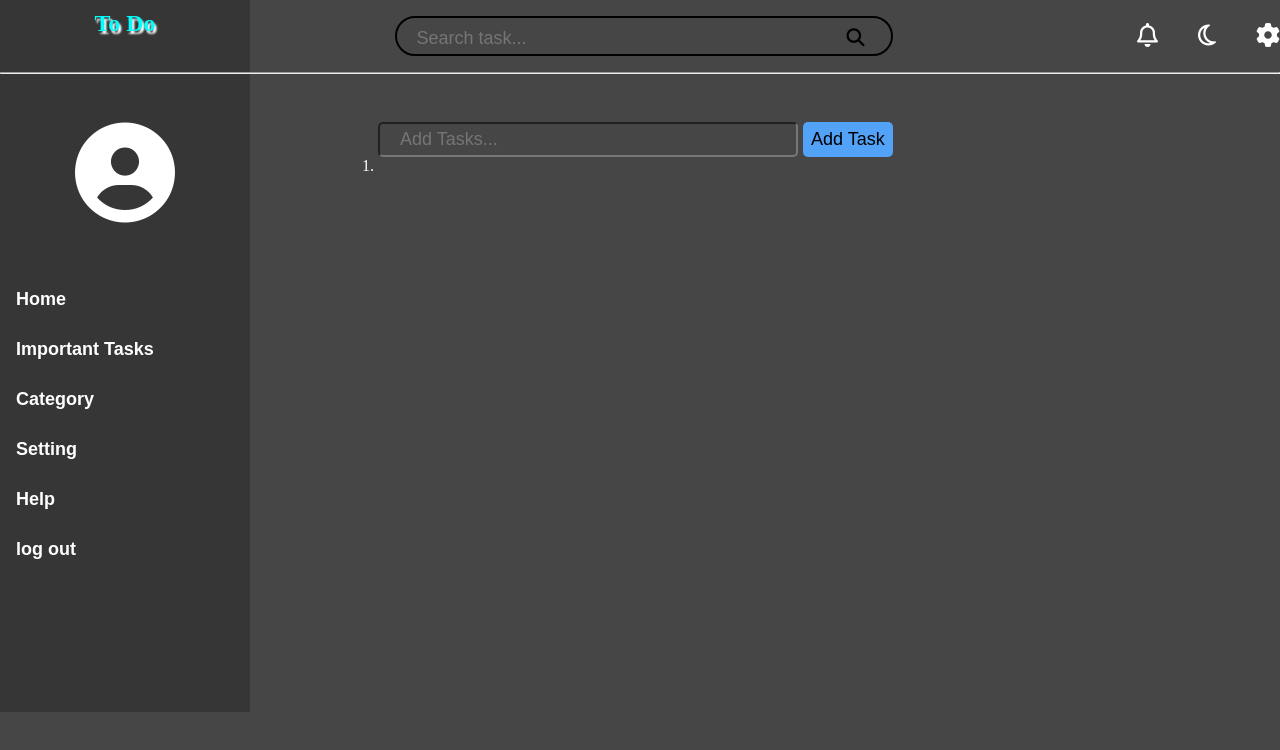
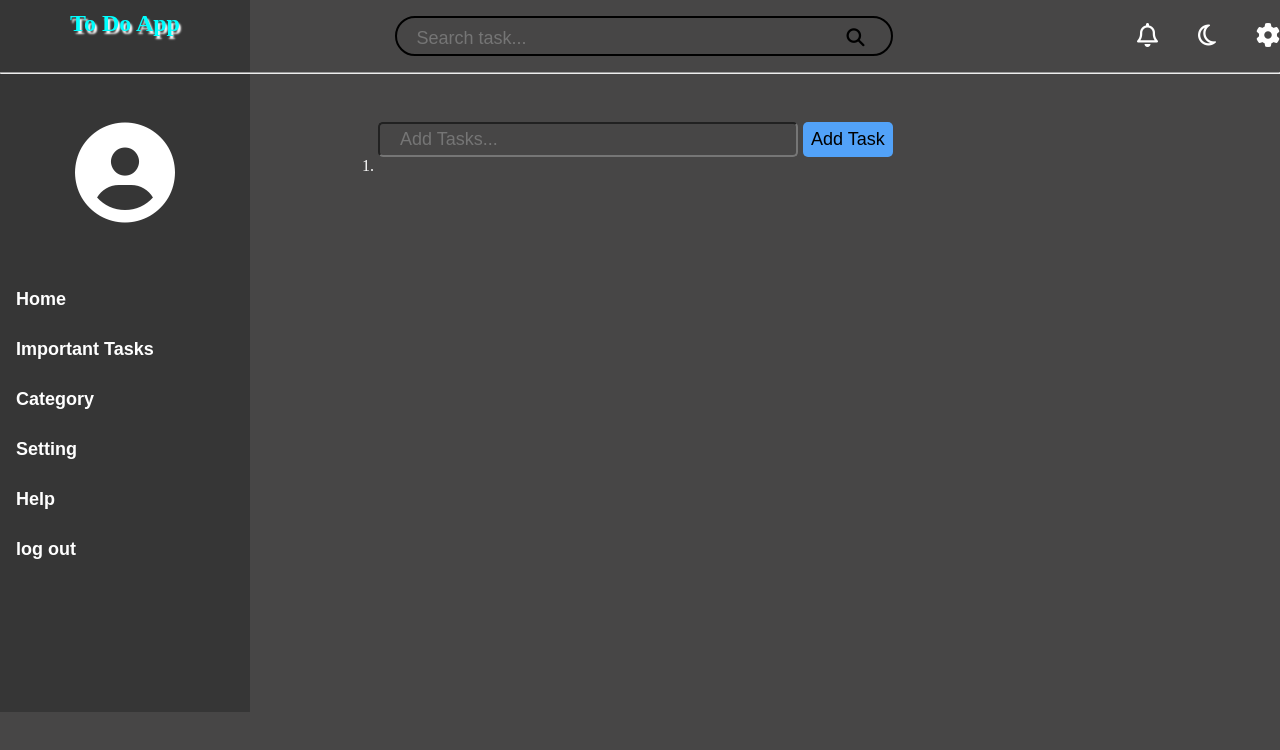
Before and after one commit to shiyada777/Todo-App, a plain HTML site: page index.html in a window 1280 px wide. Drawn offline with Linux system fonts and the light colour scheme.

Commit message:
logo change

```diff
--- a/index.html
+++ b/index.html
@@ -14,7 +14,7 @@
     <header>
       <nav id="navigationBar">
         <div id="leftNav" class="navPart">
-          <h1>To Do</h1>
+          <h1>To Do App</h1>
         </div>
         <div id="middleNav" class="navPart">
           <input
--- a/script.js
+++ b/script.js
@@ -3,8 +3,6 @@
 let inputBox=document.getElementById("inputBox");
 let addTaskButton=document.getElementById("addTaskButton");
 let orderList=document.getElementById("orderList");
-
-
 
 //add task function
 addTaskButton.addEventListener("click",function(){
```
